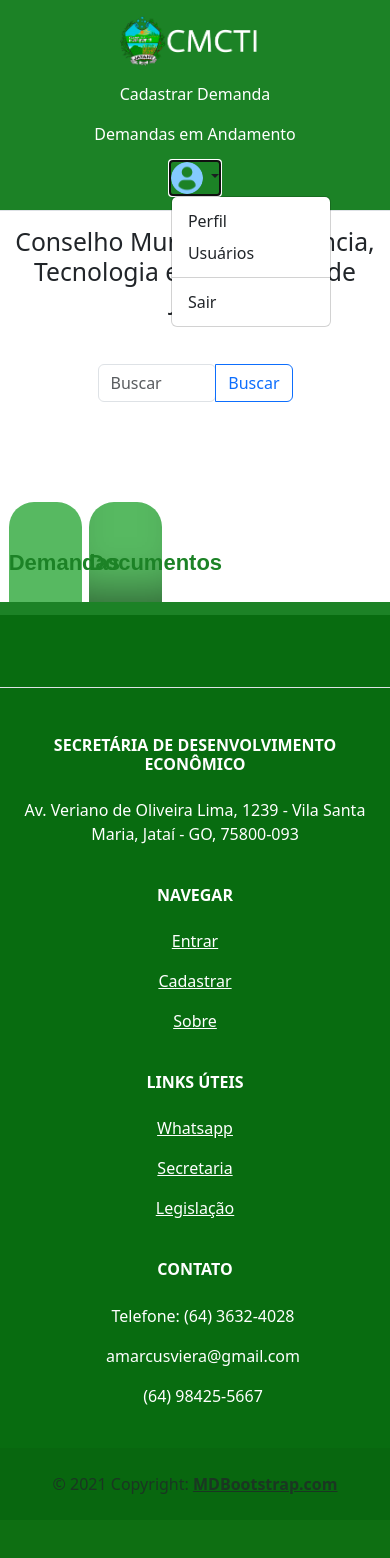
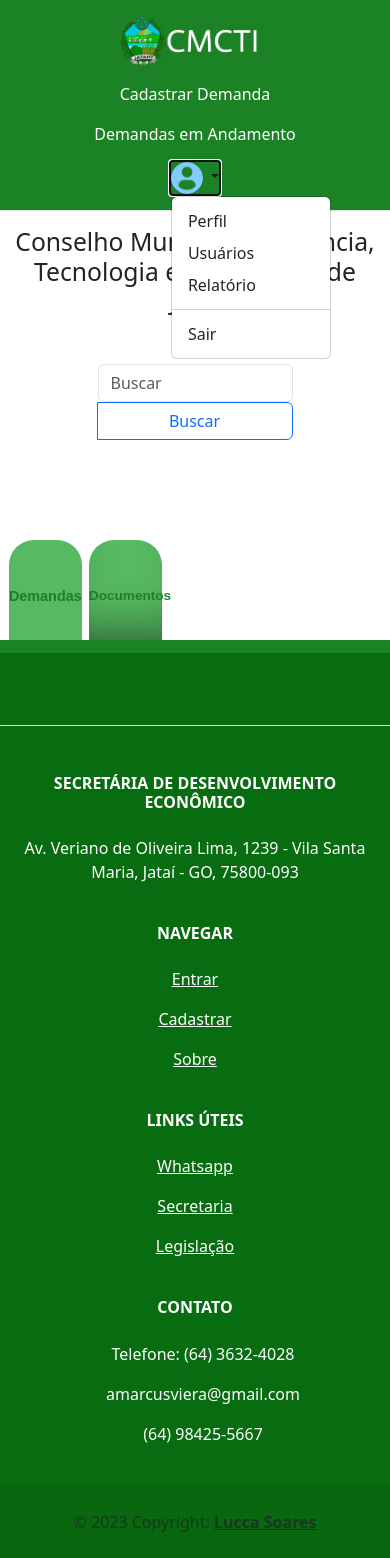
Before and after one commit to SrLucca/demand_now, a Django app: page /documentos in a window 390 px wide, after a click that opens the changed part. Before the commit the page ends 1494 px from the top, so only its background shows below. Run offline with Django 4.2, Linux system fonts and the light colour scheme; a user stored in the database is signed in; data comes from the database, SQL or seed files in the repository; parts of the project's set-up code (start-up, migrations or seed data) failed here and were passed over.

Commit message:
finalizado

```diff
--- a/cmcti/cmcti/settings.py
+++ b/cmcti/cmcti/settings.py
@@ -79,7 +79,7 @@ WSGI_APPLICATION = 'cmcti.wsgi.application'
 DATABASES = {
     'default': {
         'ENGINE': 'django.db.backends.sqlite3',
-        'NAME': BASE_DIR / 'db.sqlite3',
+        'NAME': str(BASE_DIR / 'db.sqlite3'),
     }
 }
 
--- a/cmcti/home/static/css/base.css
+++ b/cmcti/home/static/css/base.css
@@ -1,3 +1,23 @@
 .input-group-text{
     height: 100% !important;
 }
+
+@media only screen and (max-width: 985px){
+
+    .input-group{
+        position: relative !important;
+        display: flex !important;
+        flex-wrap: nowrap !important;
+        align-items: stretch !important;
+        align-content: center !important;
+        justify-content: center !important;
+        margin-right: auto !important;
+        margin-left: auto !important;
+        flex-direction: column;
+    }
+
+    .form-control{
+        width: 100% !important;
+    }
+
+}
--- a/cmcti/home/static/css/verDemandas.css
+++ b/cmcti/home/static/css/verDemandas.css
@@ -53,14 +53,14 @@
 }
 
 .ddos h1:hover{
-    font-size: 24px;
+    font-size: 85%;
     transition: 0.2s all;
 }
 
 .ddos h1{
     font-family: sans-serif;
     color: #1C8226;
-    font-size: 22px;
+    font-size: 90%;
     padding-top: 3rem !important;
     font-weight: bold;
 }
@@ -79,13 +79,13 @@
 }
 
 .rede h1:hover{
-    font-size: 24px;
+    font-size: 80%;
     transition: 0.2s all;
 }
 
 .rede h1{
     font-family: sans-serif;
-    font-size: 22px;
+    font-size: 85%;
     color: #1C8226;
     padding-top: 3rem !important;
     font-weight: bold;
--- a/cmcti/home/static/css/verDocumentos.css
+++ b/cmcti/home/static/css/verDocumentos.css
@@ -53,14 +53,14 @@
 }
 
 .ddos2 h1:hover{
-    font-size: 24px;
+    font-size: 85%;
     transition: 0.2s all;
 }
 
 .ddos2 h1{
     font-family: sans-serif;
     color: #1C8226;
-    font-size: 22px;
+    font-size: 90%;
     padding-top: 3rem !important;
     font-weight: bold;
 }
@@ -79,13 +79,13 @@
 }
 
 .rede2 h1:hover{
-    font-size: 24px;
+    font-size: 80%;
     transition: 0.2s all;
 }
 
 .rede2 h1{
     font-family: sans-serif;
-    font-size: 22px;
+    font-size: 85%;
     color: #1C8226;
     padding-top: 3rem !important;
     font-weight: bold;
--- a/cmcti/home/templates/base.html
+++ b/cmcti/home/templates/base.html
@@ -38,6 +38,7 @@
                     <li><a class="dropdown-item" href="/perfil">Perfil</a></li>
                     {% if user.is_staff %}
                     <li><a class="dropdown-item" href="/diretoria/usuarios">Usuários</a></li>
+                    <li><a class="dropdown-item" href="/diretoria/relatorio">Relatório</a></li>
                     {% else %}
                     {%endif%}
                     <li><hr class="dropdown-divider"></li>
@@ -164,8 +165,8 @@
 
         <!-- Copyright -->
         <div class="text-center p-4" style="background-color: rgba(0, 0, 0, 0.05);">
-        © 2021 Copyright:
-        <a class="text-reset fw-bold" href="https://mdbootstrap.com/">MDBootstrap.com</a>
+        © 2023 Copyright:
+        <a class="text-reset fw-bold" href="https://www.linkedin.com/in/lucca-soares-6123411a2/">Lucca Soares</a>
         </div>
         <!-- Copyright -->
     </footer>
--- a/cmcti/home/templates/pages/home.html
+++ b/cmcti/home/templates/pages/home.html
@@ -21,7 +21,7 @@
     {% csrf_token %}
     <br>
 
-    <div style="width: 50%;" class="input-group mb-3">
+    <div style="width: 60%;" class="input-group mb-3">
         <div class="input-group-prepend">
             <span class="input-group-text" id="basic-addon1">Título da Demanda/Documento</span>
         </div>
@@ -38,7 +38,7 @@
 
         <br>
 
-        <div style="width: 50%;" class="input-group">
+        <div style="width: 60%;" class="input-group">
             <div class="input-group-prepend">
                 <span class="input-group-text">Descrição</span>
             </div>
--- a/cmcti/home/urls.py
+++ b/cmcti/home/urls.py
@@ -9,4 +9,5 @@ urlpatterns = [
     path('diretoria/usuarios', views.usuariosView, name="usuariospage"),
     path('diretoria/usuarios/promover/<int:id>', views.usuariosUpgradeView, name="upgrade"),
     path('diretoria/usuarios/despromover/<int:id>', views.usuariosDowngradeView, name="upgrade"),
+    path('diretoria/relatorio', views.relatorioView, name="relatoriopage"),
 ]
--- a/cmcti/home/views.py
+++ b/cmcti/home/views.py
@@ -5,6 +5,9 @@ from register.models import CustomUser
 from django.contrib import messages
 from django.contrib.admin.views.decorators import staff_member_required
 from home.thread import SendEmailThread
+
+from easy_pdf.rendering import render_to_pdf_response
+from datetime import datetime
 
 # Create your views here.
 
@@ -114,3 +117,14 @@ def usuariosDowngradeView(request, id):
     else:
         messages.add_message(request, messages.ERROR, "Usuário não pertence à diretoria")
         return redirect('/diretoria/usuarios')
+
+
+@staff_member_required(login_url="/")
+@login_required(login_url='/entrar')
+def relatorioView(request):
+    demandas = Demanda.objects.all()
+    usuarios = CustomUser.objects.all()
+    data = datetime.today().strftime("%d/%m/%Y")
+
+    return render_to_pdf_response(request, 'pages/relatorio.html', {'demandas':demandas,
+    'usuarios':usuarios, 'data':data})
```
Also changed, not shown: cmcti/home/templates/pages/relatorio.html (added, +31 -0 lines), cmcti/home/migrations/0001_initial.py, cmcti/home/migrations/0002_demanda_criado_por.py, cmcti/home/migrations/0003_alter_demanda_prazo.py (deleted), cmcti/register/migrations/0001_initial.py.
